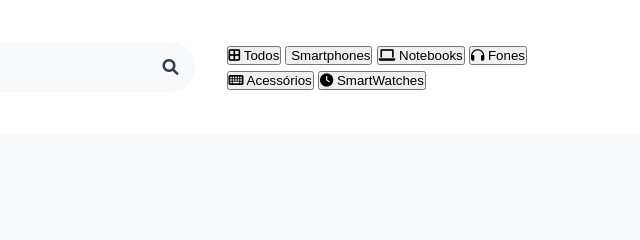
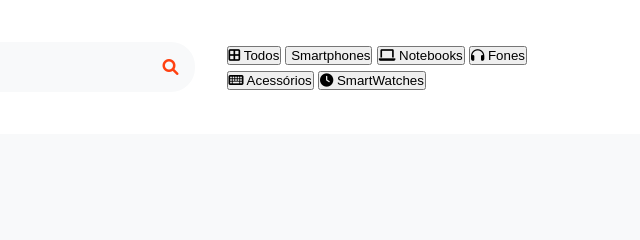
Before and after one commit to jhonCavalli/Tech-Store-Cavalli, a plain HTML site: page index.html in a window 1280 px wide. Shown: the full height of the page, 631-1271 px from the left. Drawn offline with Linux system fonts and the light colour scheme.

Commit message:
add e alterando cor na class do icon lupa

```diff
--- a/styles.css
+++ b/styles.css
@@ -71,3 +71,7 @@ header {
     padding: 8px;
     font-size: 16px;
 }
+
+.fa-magnifying-glass {
+    color: var(--primary-color);
+}
```
